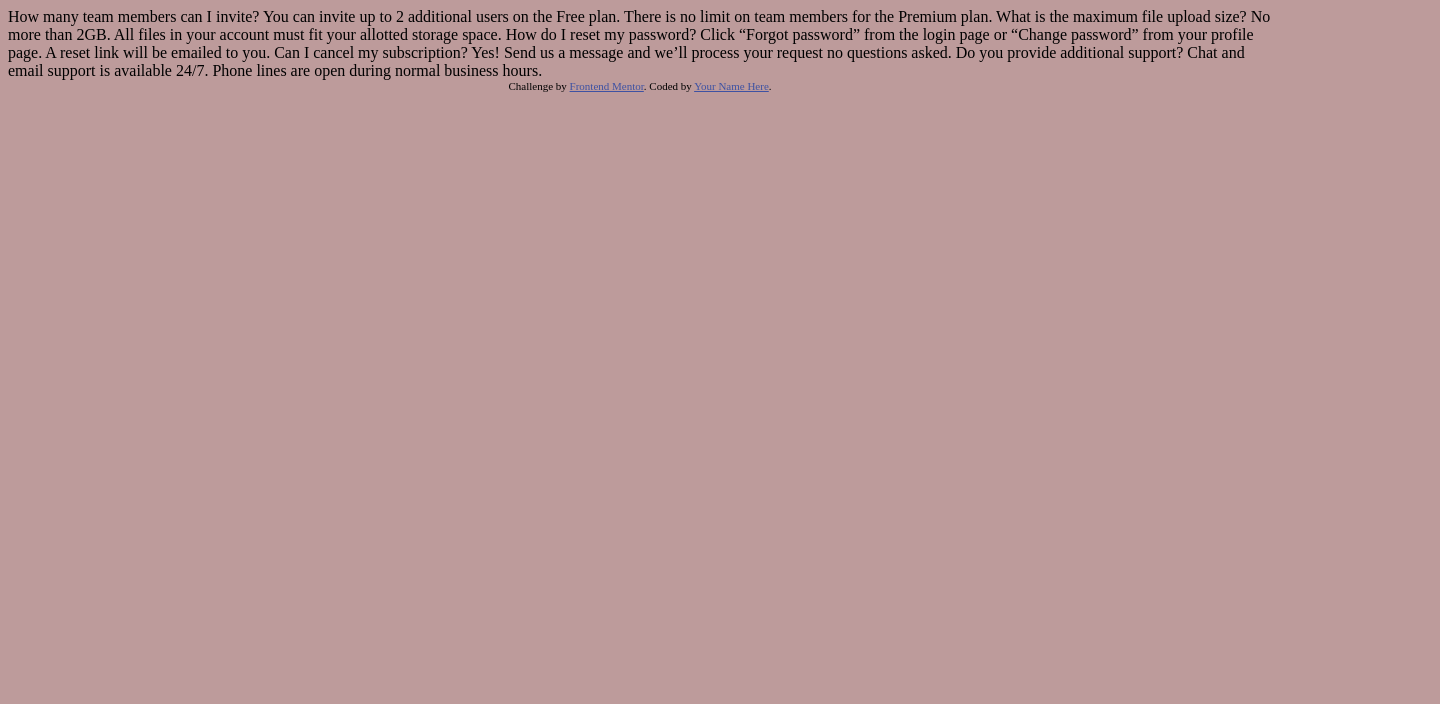
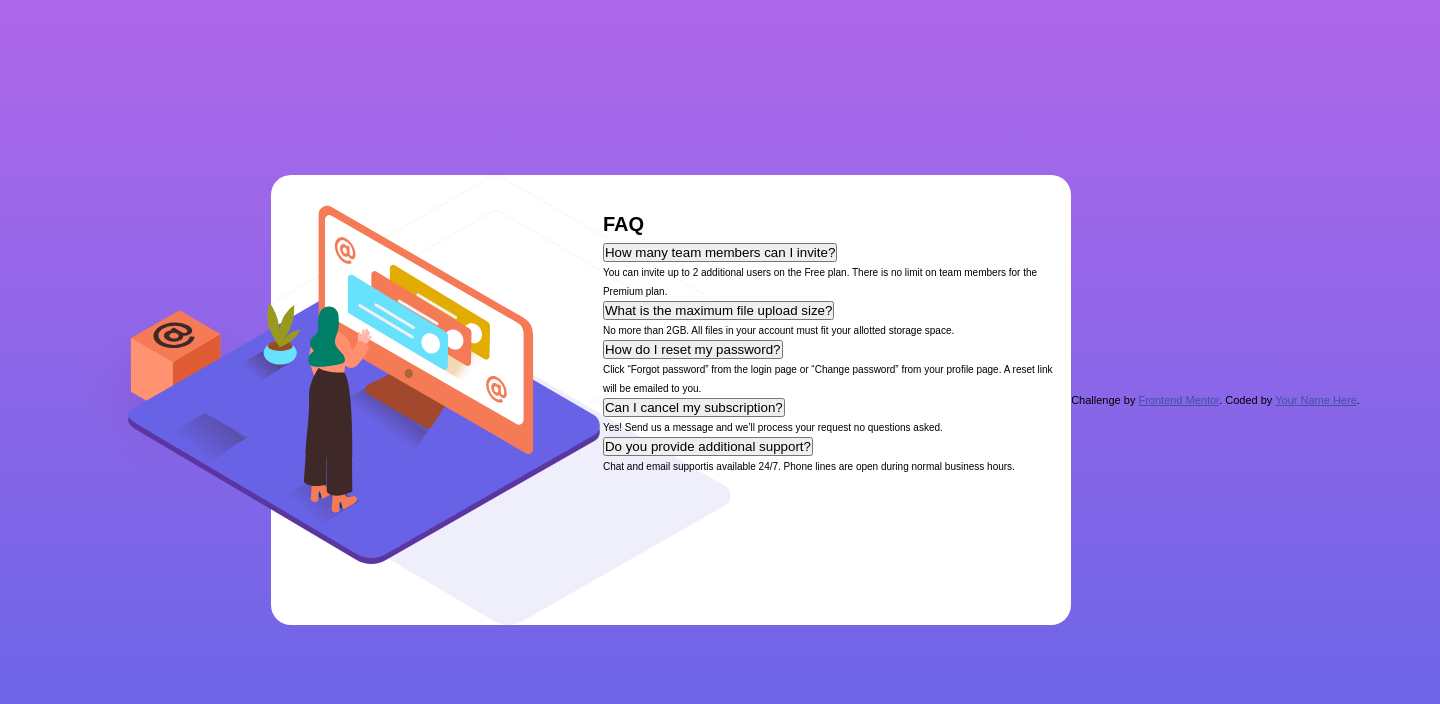
Before and after one commit to Barna-Molnar/faq-accordion-card, a website: page index.html in a window 1280 px wide. Shown: the whole page, 1440 px wide, since content can reach past the window. Drawn offline with Linux system fonts and the light colour scheme; a web font is replaced by a local one.

Commit message:
stage1 css of question section

```diff
--- a/index.html
+++ b/index.html
@@ -26,15 +26,94 @@
     </style>
   </head>
   <body>
-    How many team members can I invite? You can invite up to 2 additional users
-    on the Free plan. There is no limit on team members for the Premium plan.
-    What is the maximum file upload size? No more than 2GB. All files in your
-    account must fit your allotted storage space. How do I reset my password?
-    Click “Forgot password” from the login page or “Change password” from your
-    profile page. A reset link will be emailed to you. Can I cancel my
-    subscription? Yes! Send us a message and we’ll process your request no
-    questions asked. Do you provide additional support? Chat and email support
-    is available 24/7. Phone lines are open during normal business hours.
+    <div class="container">
+      <img
+        class="image--box"
+        src="/images/illustration-box-desktop.svg"
+        alt=""
+      />
+      <div class="card">
+        <div class="card__image">
+          <img
+            class="card__image--woman"
+            src="/images/illustration-woman-online-desktop.svg"
+            alt=""
+          />
+        </div>
+        <div class="card__questions">
+          <!-- title -->
+          <h1 class="card__questions--title">FAQ</h1>
+          <!-- quesitons container -->
+          <div class="questions__container">
+            <!-- 1. question  -->
+            <div class="question__item">
+              <button class="question__question">
+                How many team members can I invite?
+              </button>
+
+              <div class="question__answer collapse">
+                <p class="question__content">
+                  You can invite up to 2 additional users on the Free plan.
+                  There is no limit on team members for the Premium plan.
+                </p>
+              </div>
+            </div>
+
+
+          <div class="question__item">
+              <button class="question__question">
+                What is the maximum file upload size?
+              </button>
+            <div class="question__answer collapse">
+              <p class="question__content">
+                No more than 2GB. All files in your account must fit your allotted
+                storage space.
+              </p>
+            </div>
+          </div>
+
+            <div class="question__item">
+              <button class="question__question">
+               How do I reset my password?
+              </button>
+            <div class="question__answer collapse">
+              <p class="question__content">
+                Click “Forgot password” from the login page or “Change password”
+              from your profile page. A reset link will be emailed to you.
+              </p>
+            </div>
+          </div>
+
+            <div class="question__item">
+                <button class="question__question">
+                Can I cancel my subscription?
+                </button>
+              <div class="question__answer collapse">
+                <p class="question__content">
+                   Yes! Send us a message and we’ll process your request no questions
+              asked.
+                </p>
+              </div>
+            </div>
+
+              <div class="question__item">
+                <button class="question__question">
+               Do you provide additional support?
+                </button>
+              <div class="question__answer collapse">
+                <p class="question__content">
+                   Chat and email supportis available 24/7. Phone lines are open
+              during normal business hours.
+                </p>
+              </div>
+            </div>
+
+
+
+
+        </div>
+      </div>
+    </div>
 
     <div class="attribution">
       Challenge by
--- /dev/null
+++ b/sass/base.scss
@@ -0,0 +1,30 @@
+@import url(https://fonts.google.com/specimen/Kumbh+Sans);
+:root {
+  //Text
+  --color--dark-blue: hsl(238, 29%, 16%);
+  --color--soft-red: hsl(14, 88%, 65%);
+
+  --color--soft-violet: hsl(273, 75%, 66%);
+  --color--soft-blue: hsl(240, 73%, 65%);
+  --color--grayish-blue-dark: hsl(237, 12%, 33%);
+  --color--grayish-blue-light1: hsl(240, 6%, 50%);
+  --color--grayish-blue-light2: hsl(240, 5%, 91%);
+}
+
+* {
+  margin: 0;
+  padding: 0;
+  box-sizing: border-box;
+}
+
+html {
+  font-size: 62.5%;
+}
+body {
+  font-family: 'Kumbh Sans', sans-serif;
+  font-weight: 300;
+  line-height: 1.9;
+  width: 1440px;
+  height: 100%;
+  //   margin: auto;
+}
--- /dev/null
+++ b/sass/card.scss
@@ -0,0 +1,39 @@
+.container {
+  width: 100%;
+  height: 100vh;
+  display: flex;
+  justify-content: center;
+  align-items: center;
+  background-image: linear-gradient(
+    var(--color--soft-violet),
+    var(--color--soft-blue)
+  );
+
+  .card {
+    background-color: white;
+    border-radius: 2rem;
+    width: 80rem;
+    height: 45rem;
+    padding: 3rem 1.5rem;
+    background-image: url(/images/bg-pattern-desktop.svg);
+    background-repeat: no-repeat;
+    background-size: cover;
+    // background-position-x: -10rem;
+    // background-position-y: 5rem;
+    display: flex;
+
+    background-size: contain;
+    &__image {
+      width: 50%;
+      position: relative;
+      &--woman {
+        position: absolute;
+        left: -50%;
+      }
+    }
+
+    &____questions {
+      width: 50%;
+    }
+  }
+}
--- a/sass/main.scss
+++ b/sass/main.scss
@@ -1,3 +1,2 @@
-body {
-  background: rgb(189, 155, 155);
-}
+@import './base.scss';
+@import './card.scss';
```
Also changed, not shown: css/style.css.
